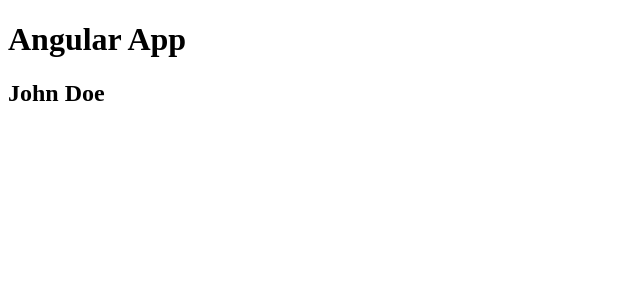
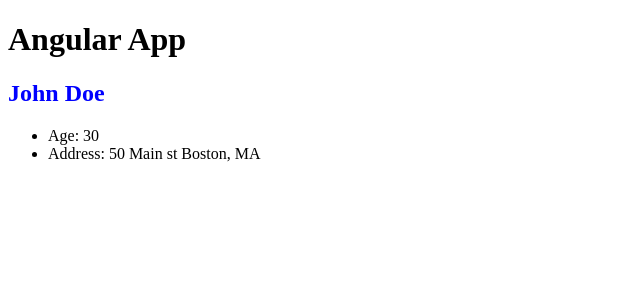
Before and after one commit to keskiviikko/angularapp, an Angular app: page / in a window 1280 px wide. Shown: the top 300 px of the page, without its empty margins (0-640 px from the left). Built offline with nearby package versions, Linux system fonts and the light colour scheme.

Commit message:
Add User model

```diff
--- a/src/app/components/user/user.component.css
+++ b/src/app/components/user/user.component.css
@@ -0,0 +1,3 @@
+h2 {
+  color: blue;
+}
--- a/src/app/components/user/user.component.html
+++ b/src/app/components/user/user.component.html
@@ -1 +1,8 @@
-<h2>John Doe</h2>
+<h2>{{ user.firstName }} {{ user.lastName }}</h2>
+<ul>
+  <li>Age: {{ user.age }}</li>
+  <li>
+    Address: {{ user.address.street }} {{ user.address.city }},
+    {{ user.address.state }}
+  </li>
+</ul>
--- a/src/app/components/user/user.component.ts
+++ b/src/app/components/user/user.component.ts
@@ -1,4 +1,5 @@
 import { Component } from '@angular/core';
+import { User } from '../../models/User';
 
 @Component({
   selector: 'app-user',
@@ -15,12 +16,19 @@
 })
 export class UserComponent {
   // Properties
-  firstName = 'John';
-  lastName = 'Doe';
-  age = 30;
+  user: User;
 
   // Methods
   constructor() {
-    console.log('Hello User...');
+    this.user = {
+      firstName: 'John',
+      lastName: 'Doe',
+      age: 30,
+      address: {
+        street: '50 Main st',
+        city: 'Boston',
+        state: 'MA'
+      }
+    };
   }
 }
--- /dev/null
+++ b/src/app/models/User.ts
@@ -0,0 +1,10 @@
+export interface User {
+  firstName: string;
+  lastName: string;
+  age: number;
+  address: {
+    street: string;
+    city: string;
+    state: string;
+  };
+}
```
